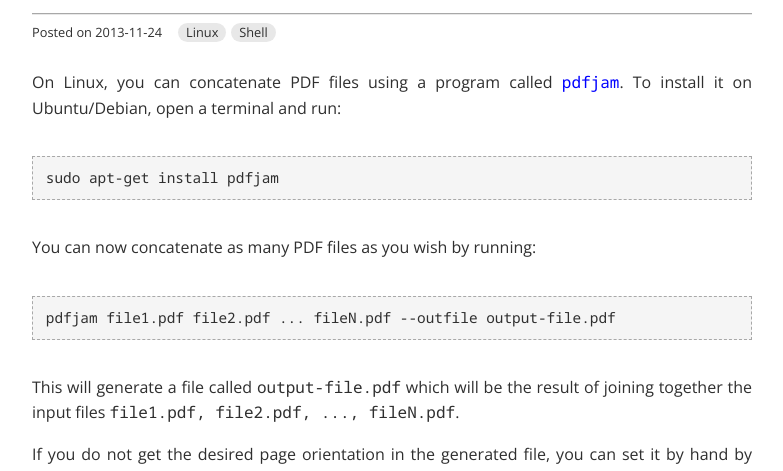
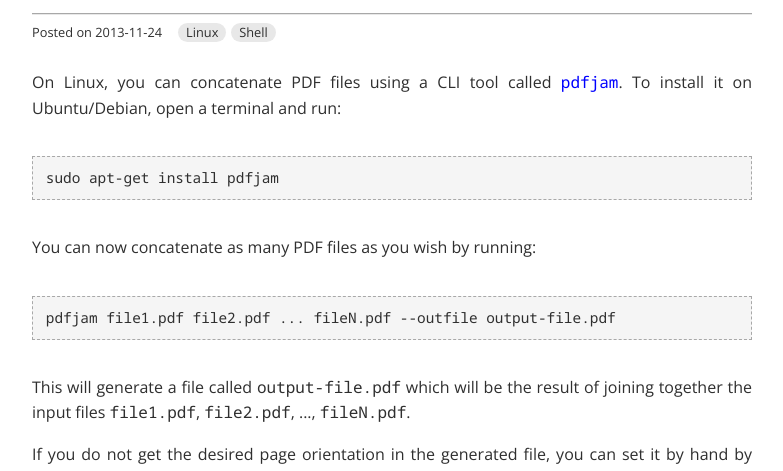
Before and after one commit to dassencio/blog, a Vue app: page /11 in a window 1280 px wide. Shown: the part 200-671 px from the top of the page, without its empty margins (248-1031 px from the left). Built offline with nearby package versions, Linux system fonts and the light colour scheme.

Commit message:
Improve post text

```diff
--- a/src/posts/11.vue
+++ b/src/posts/11.vue
@@ -1,6 +1,6 @@
 <template>
   <p>
-    On Linux, you can concatenate PDF files using a program called
+    On Linux, you can concatenate PDF files using a CLI tool called
     <a href="http://linux.die.net/man/1/pdfjam"><code>pdfjam</code></a
     >. To install it on Ubuntu/Debian, open a terminal and run:
   </p>
@@ -15,8 +15,8 @@
 
   <p>
     This will generate a file called <code>output-file.pdf</code> which will be
-    the result of joining together the input files
-    <code>file1.pdf, file2.pdf, ..., fileN.pdf</code>.
+    the result of joining together the input files <code>file1.pdf</code>,
+    <code>file2.pdf</code>, ..., <code>fileN.pdf</code>.
   </p>
 
   <p>
```
